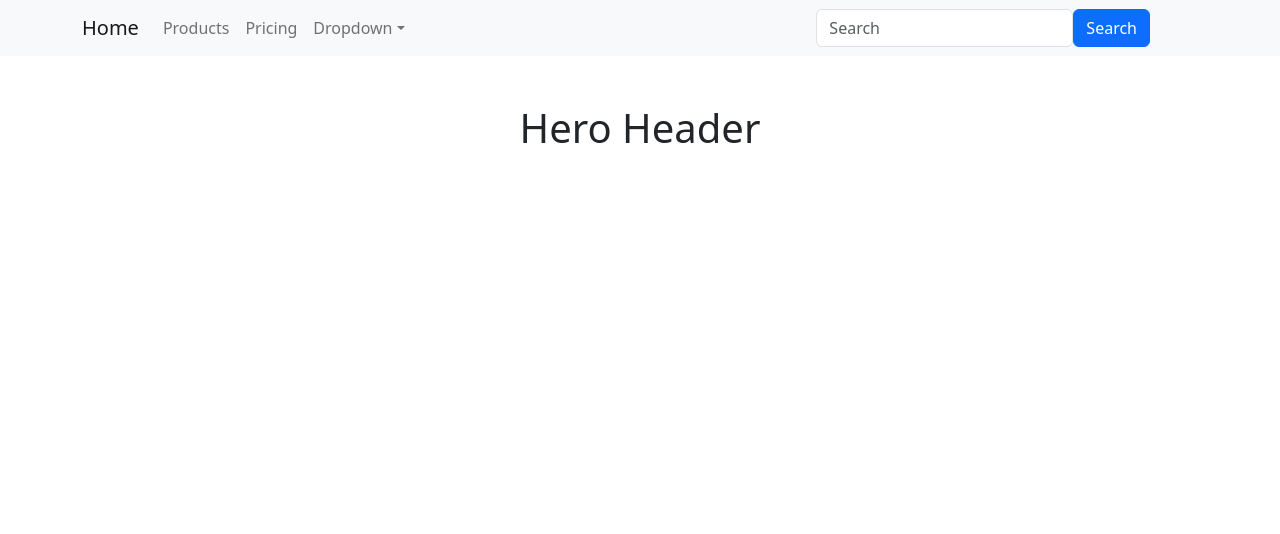
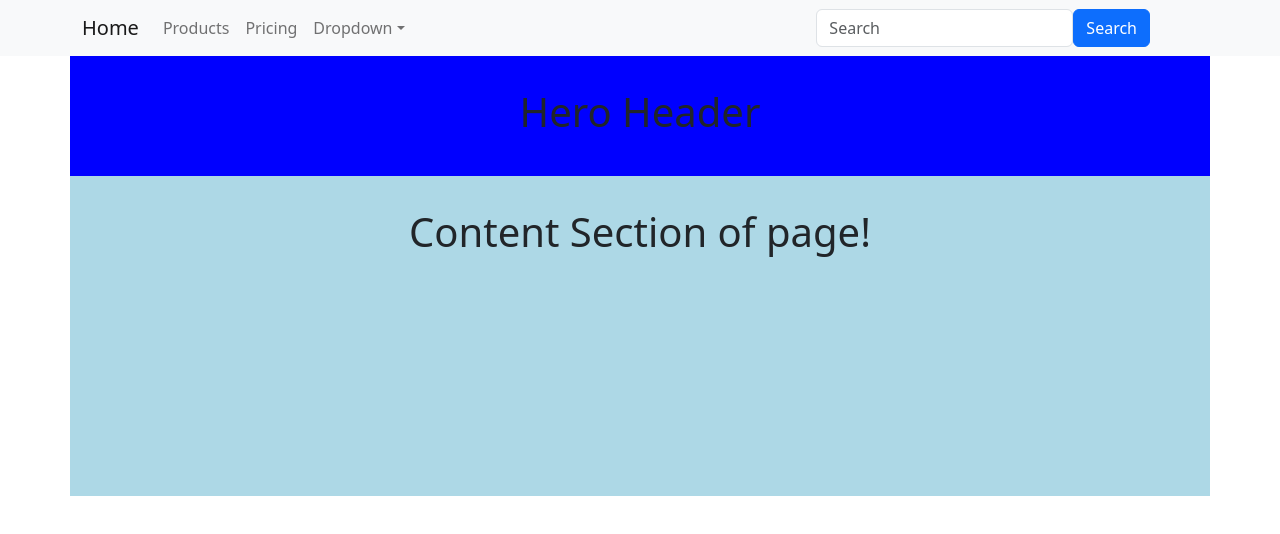
Before and after one commit to HagenGaryP/ProdPortalStarterKit, a React app: page / in a window 1280 px wide. Shown: the top 534 px of the page. Built offline with nearby package versions, Linux system fonts and the light colour scheme.

Commit message:
added content section

```diff
--- /dev/null
+++ b/src/containers/ContentSection/ContentSection.scss
@@ -0,0 +1,20 @@
+.content-section-container {
+  background-color: lightblue;
+  padding: 2em 0;
+
+  // temporary specifying height
+  height: 20em;
+
+  .row {
+    display: flex;
+    justify-content: center;
+
+    height: 100%; // remove this after content is added
+  }
+
+  .col {
+    display: flex;
+    justify-content: center;
+
+  }
+}
--- /dev/null
+++ b/src/containers/ContentSection/ContentSection.tsx
@@ -0,0 +1,20 @@
+import React from 'react';
+import { Container, Row, Col } from 'react-bootstrap';
+
+import './ContentSection.scss'
+
+const ContentSection: React.FC = () => {
+
+  return (
+    <Container className="content-section-container">
+      <Row>
+        <Col>
+          <h1 className="">Content Section of page!</h1>
+        </Col>
+      </Row>
+
+    </Container>
+  );
+}
+
+export default ContentSection;
--- /dev/null
+++ b/src/containers/Hero/Hero.scss
@@ -0,0 +1,13 @@
+.hero-section-container {
+  background-color: blue;
+  padding: 2em 0;
+
+  .row {
+    align-items: center;
+  }
+
+  .col {
+    display: flex;
+    justify-content: center;
+  }
+}
--- a/src/containers/Hero/Hero.tsx
+++ b/src/containers/Hero/Hero.tsx
@@ -1,13 +1,15 @@
 import React from 'react';
 import { Container, Row, Col } from 'react-bootstrap';
+
+import './Hero.scss'
 
 const Hero: React.FC = () => {
 
   return (
-    <Container>
+    <Container className="hero-section-container">
       <Row>
         <Col>
-          <h1 className="text-center pt-5">Hero Header</h1>
+          <h1 className="">Hero Header</h1>
         </Col>
       </Row>
 
--- a/src/views/Home/Home.tsx
+++ b/src/views/Home/Home.tsx
@@ -1,5 +1,6 @@
 import React from 'react';
 import Hero from '../../containers/Hero/Hero';
+import ContentSection from '../../containers/ContentSection/ContentSection';
 
 const Home: React.FC = () => {
 
@@ -7,6 +8,7 @@ const Home: React.FC = () => {
     <>
     {/* sections of the home page */}
     <Hero />
+    <ContentSection />
     </>
   );
 }
```
